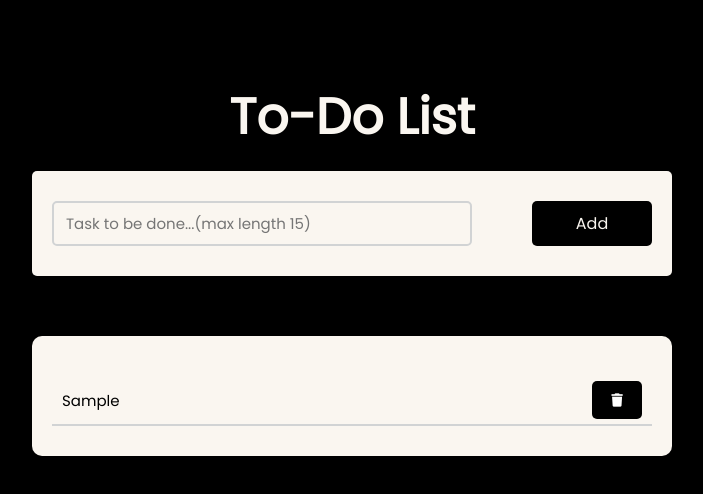
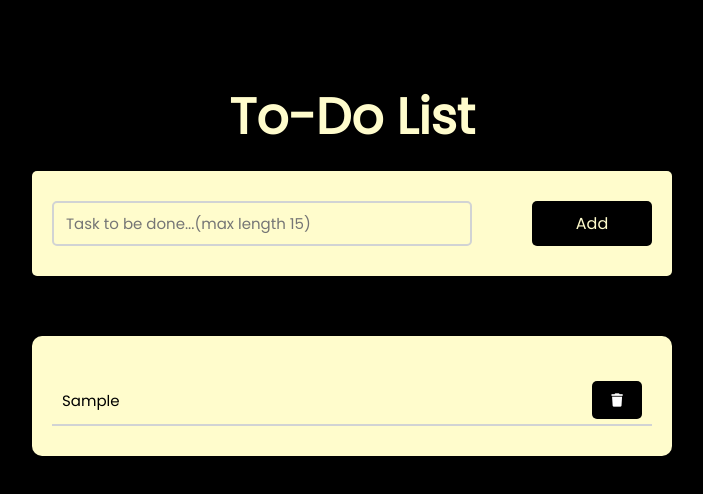
Before and after one commit to YadamVinay369/ToDoApp-JavaScript-MiniProject, a plain HTML site: page index.html in a window 1280 px wide. Both pictures are taken after typing "Sample" into the empty fields and a click on the button "Add". Shown: the whole page, without its empty margins (288-991 px from the left). Drawn offline with Linux system fonts and the light colour scheme.

Commit message:
added logo and updated css

```diff
--- a/index.html
+++ b/index.html
@@ -4,6 +4,7 @@
     <meta charset="UTF-8">
     <meta name="viewport" content="width=device-width, initial-scale=1.0">
     <title>ToDoList</title>
+    <link rel="icon" href="/Logo.png" type="image/x-icon">
     <link rel="stylesheet" href="https://cdnjs.cloudflare.com/ajax/libs/font-awesome/6.5.2/css/all.min.css"/>
     <link rel="stylesheet"
           href="https://fonts.googleapis.com/css?family=Poppins">
--- a/styles.css
+++ b/styles.css
@@ -19,7 +19,7 @@ body{
 }
 
 .container div h1{
-    color: #faf6f0;
+    color: #fffccc;
     font-family: 'Poppins',sans-serif;
     text-align: center;
     font-size: 50px;
@@ -28,7 +28,7 @@ body{
 
 #newtask{
     position: relative;
-    background-color: #faf6f0;
+    background-color: #fffccc;
     padding: 30px 20px;
     border-radius: 5px;
     box-shadow: 0 15px 30px rgba(0,0,0,0.3);
@@ -45,7 +45,7 @@ body{
     font-weight: 500;
     position: relative;
     border-radius: 5px;
-    background-color: #faf6f0;
+    background-color: #fffccc;
 }
 
 #newtask input:focus{
@@ -64,7 +64,7 @@ body{
     font-size: 16px;
     background-color: black;
     border: none;
-    color: #faf6f0;
+    color: #fffccc;
     cursor: pointer;
     transition: 0.5s;
 }
@@ -75,7 +75,7 @@ body{
 }
 
 #tasks{
-    background-color: #faf6f0;
+    background-color: #fffccc;
     padding: 30px 20px;
     margin-top: 60px;
     border-radius: 10px;
@@ -84,7 +84,7 @@ body{
 }
 
 .task{
-    background-color: #faf6f0;
+    background-color: #fffccc;
     height: 50px;
     padding: 5px 10px;
     margin-top: 10px;
@@ -108,7 +108,7 @@ body{
 
 .task button{
     background-color: black;
-    color: #faf6f0;
+    color: #fffccc;
     height: 100%;
     width: 50px;
     border-radius: 5px;
```
Also changed, not shown: Logo.png (added).
